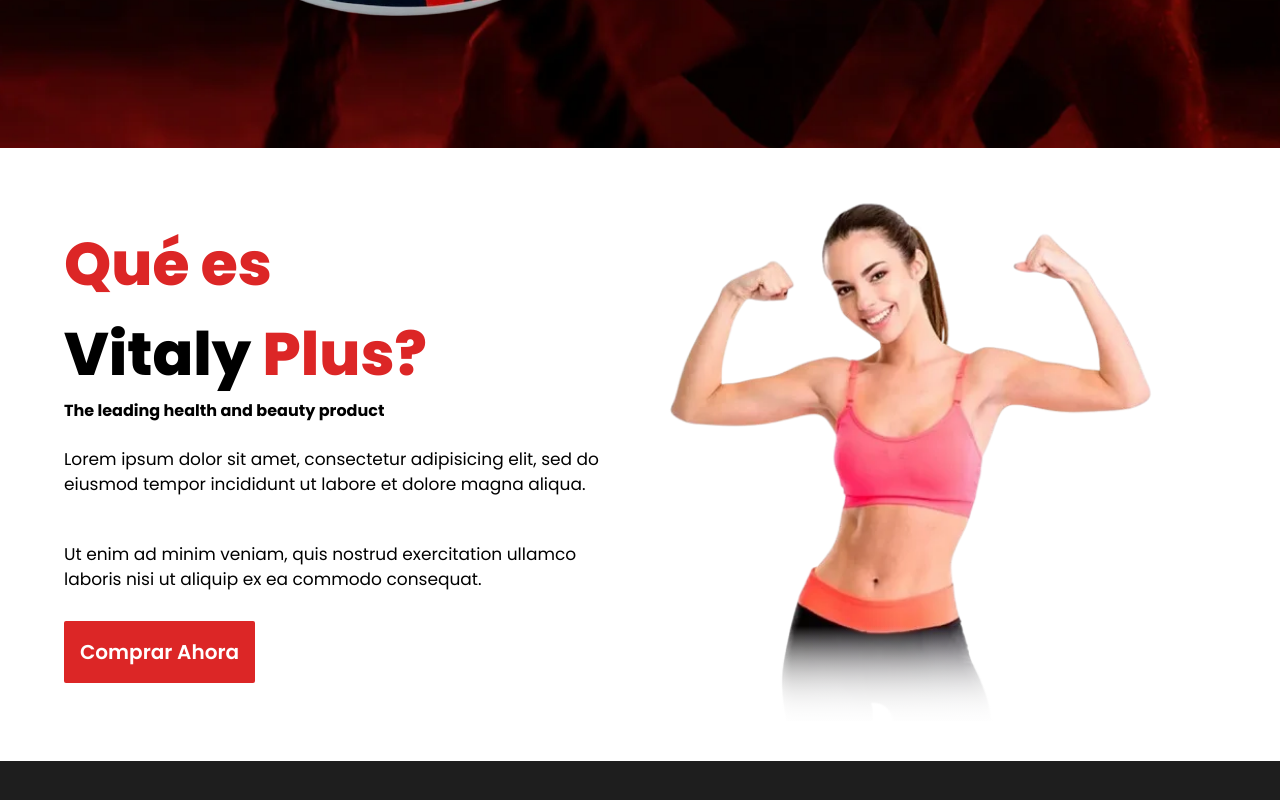
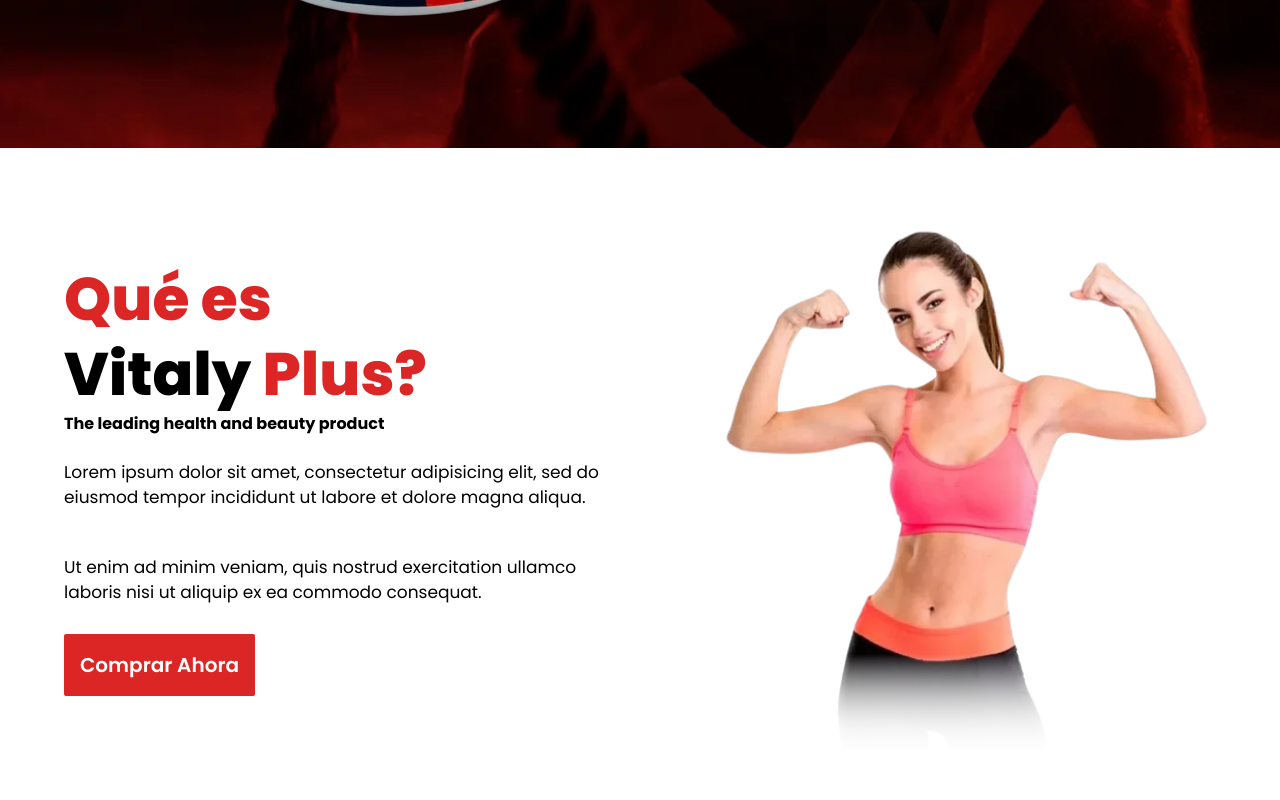
Before and after one commit to BrianGelvez/vidanaturalcarolinapapaleo, a Next.js app: page / in a window 1280 px wide. Shown: the part 652-1452 px from the top of the page. Before the commit the page ends 1413 px from the top, so only its background shows below. Built offline with nearby package versions, Linux system fonts and the light colour scheme; what tailwind-hamburgers would draw is missing.

Commit message:
styles: Modificando product

```diff
--- a/src/sections/product/index.tsx
+++ b/src/sections/product/index.tsx
@@ -2,11 +2,11 @@ import Image from "next/image";
 
 export default function Product() {
   return (
-    <div className="w-full h-auto bg-white py-5 px-4 md:px-8 lg:px-10 xl:px-16">
+    <div className="w-full h-auto bg-white py-12 px-4 md:px-8 lg:px-10 xl:px-16">
       <div className="w-full flex flex-col lg:flex-row lg:justify-between items-center lg:gap-10">
         {/* Contenedor del título y texto */}
         <div className="w-full lg:w-1/2 flex flex-col justify-center items-center lg:items-start">
-          <h3 className="text-black text-[40px] md:text-[60px] font-[800] text-center lg:text-left">
+          <h3 className="text-black text-[40px] md:text-[60px] leading-tight font-[800] text-center lg:text-left">
             <span className="text-red-600">Qué es</span> <br /> Vitaly{" "}
             <span className="text-red-600">Plus?</span>
           </h3>
@@ -33,13 +33,13 @@ export default function Product() {
         </div>
 
         {/* Contenedor de la imagen */}
-        <div className="relative py-5 lg:w-1/2">
+        <div className="relative py-5 lg:w-1/2 lg:flex lg:justify-end lg:items-center">
           <Image
             src="/personaSaludable.webp"
             width={400}
             height={400}
             alt="mujer saludable"
-            className="lg:w-[500px]"
+            className="lg:w-[500px] object-cover"
           />
           {/* Gradiente blanco en la parte inferior */}
           <div className="absolute bottom-0 left-0 w-full h-[20%] bg-gradient-to-t from-white to-transparent" />
```
